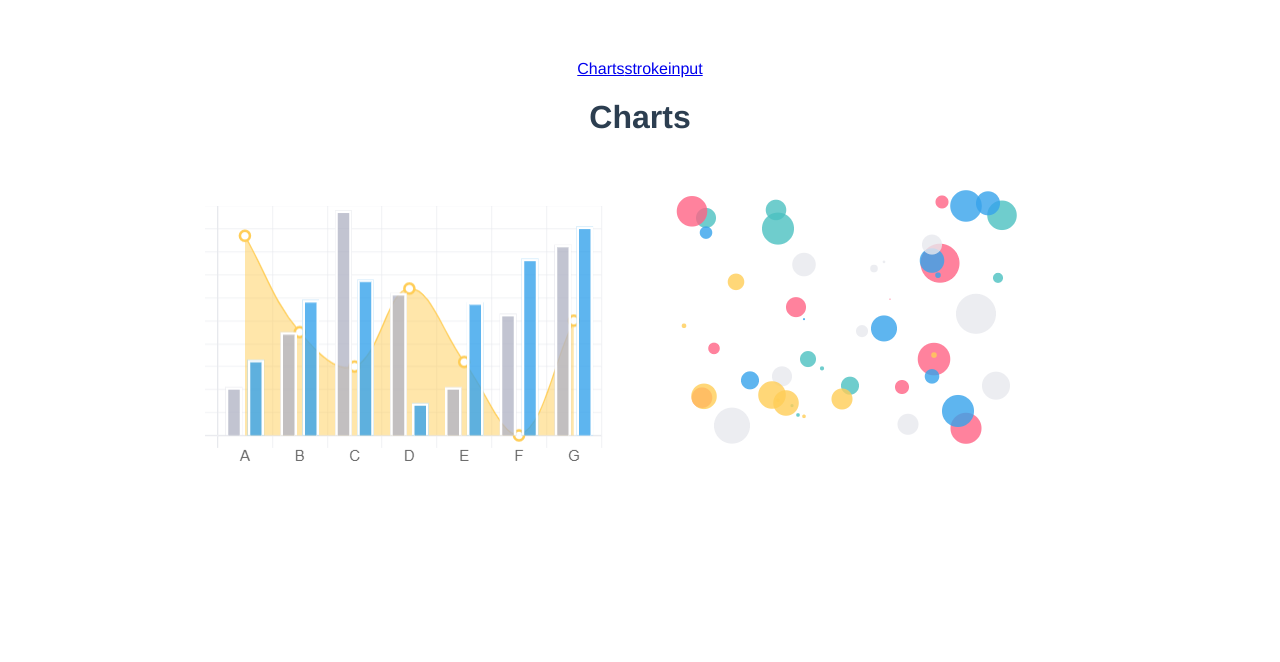
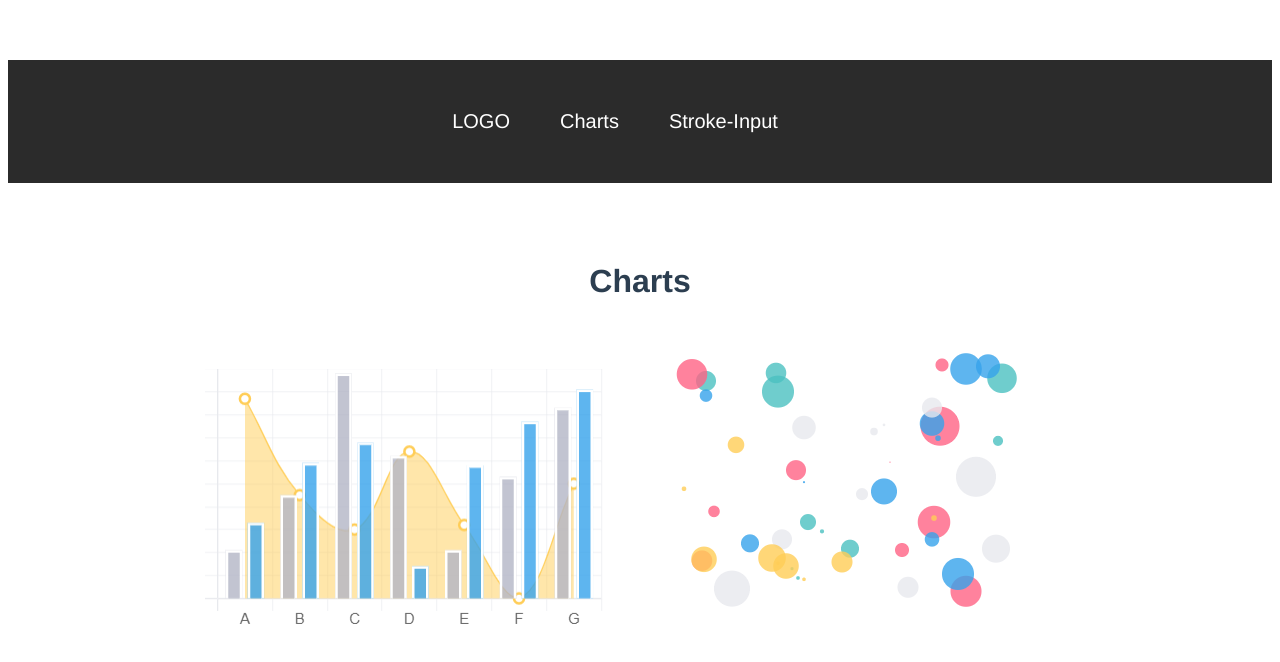
Before and after one commit to konradpersson/prone2stroke, a Vue app in the folder frontend/: page / in a window 1280 px wide. Shown: the top 662 px of the page. Built offline with nearby package versions, Linux system fonts and the light colour scheme.

Commit message:
Added css to the navbar

```diff
--- a/frontend/src/components/MainMenu.vue
+++ b/frontend/src/components/MainMenu.vue
@@ -1,8 +1,11 @@
 <template>
+  <div>
   <nav>
+      <router-link to="/">LOGO</router-link>
       <router-link to="/">Charts</router-link>
-      <router-link to="/strokeinput">strokeinput</router-link>
+      <router-link to="/strokeinput">Stroke-Input</router-link>
   </nav>
+  </div>
 </template>
 
 <script>
@@ -11,6 +14,22 @@ export default {
 }
 </script>
 
-<style>
+<style scoped>
+nav{
+  background-color: rgb(43, 43, 43);
+  color: white;
+  font-size: 20px;
+}
+a{
+  color: white;
+  margin-right: 50px;
+  text-decoration: none;
+}
+
+div{
+  padding: 50px;
+  background-color: rgb(43, 43, 43);
+  margin-bottom: 80px;
+}
 
 </style>
```
